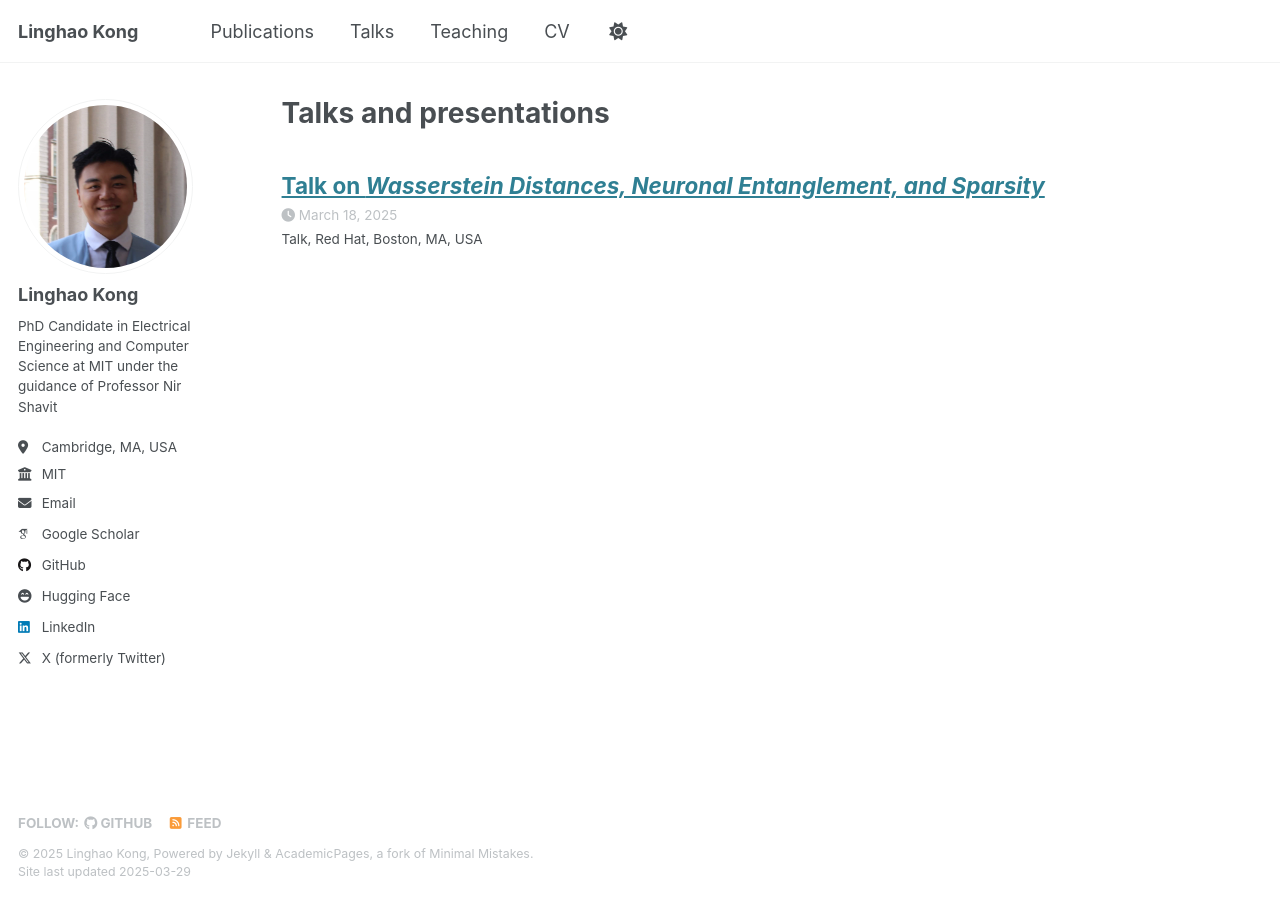
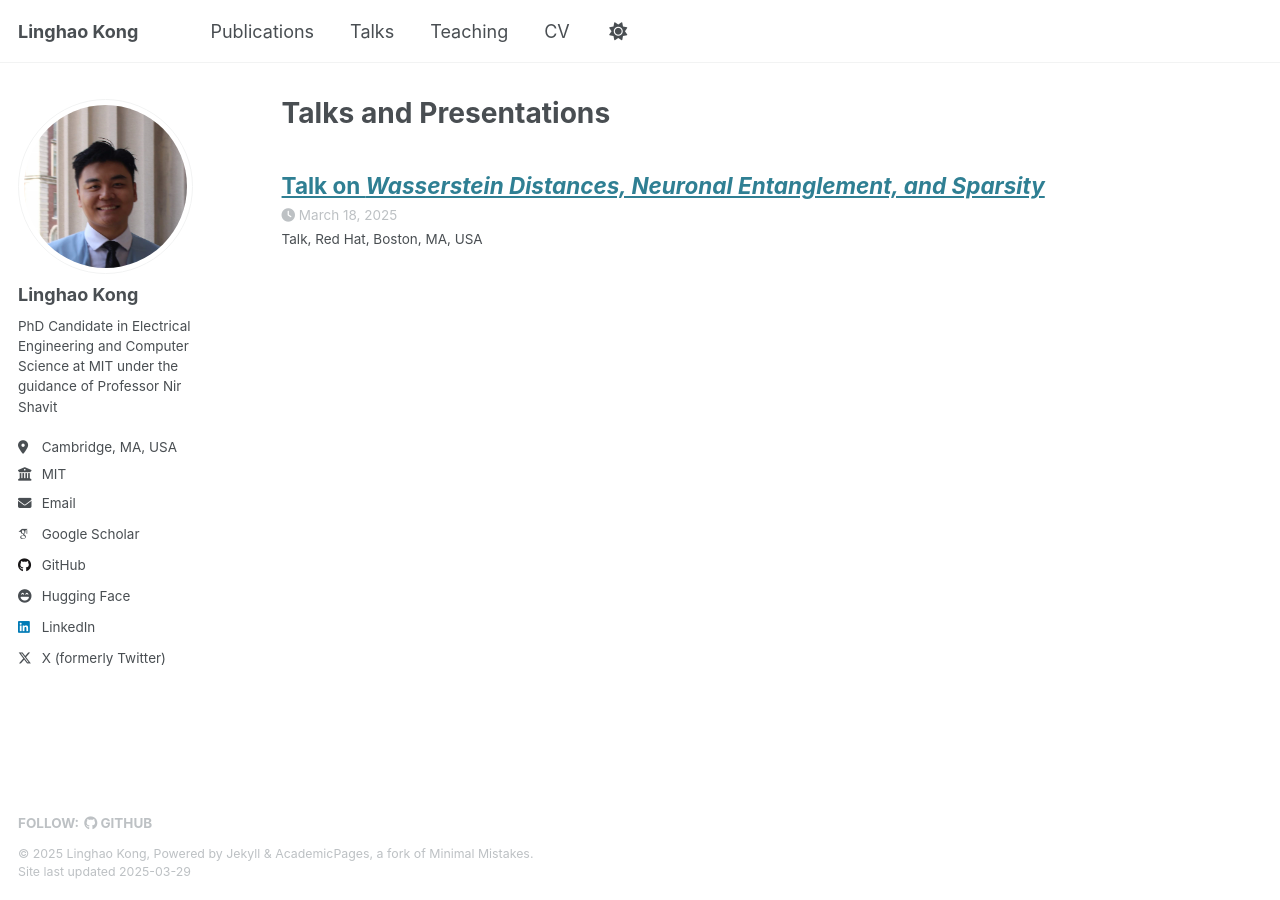
Before and after one commit to Lin-K76/Lin-K76.github.io, a Jekyll site: the page built from _pages/talks.html, in a window 1280 px wide. Built offline with Jekyll 4.4.1, drawn with Linux system fonts in a browser that asks for light colours; some web fonts are replaced.

Commit message:
Final updates before about me

```diff
--- a/_config.yml
+++ b/_config.yml
@@ -119,7 +119,7 @@ staticman:
       options:
         format           : "iso8601" # "iso8601" (default), "timestamp-seconds", "timestamp-milliseconds"
 atom_feed:
-  hide                   : false     # change to true to hide the RSS feed in the footer
+  hide                   : true     # change to true to hide the RSS feed in the footer
   path                   : # blank (default) uses feed.xml
 
 
--- a/_pages/talks.html
+++ b/_pages/talks.html
@@ -1,6 +1,6 @@
 ---
 layout: archive
-title: "Talks and presentations"
+title: "Talks and Presentations"
 permalink: /talks/
 author_profile: true
 ---
```
Also changed, not shown: 1 other file.
